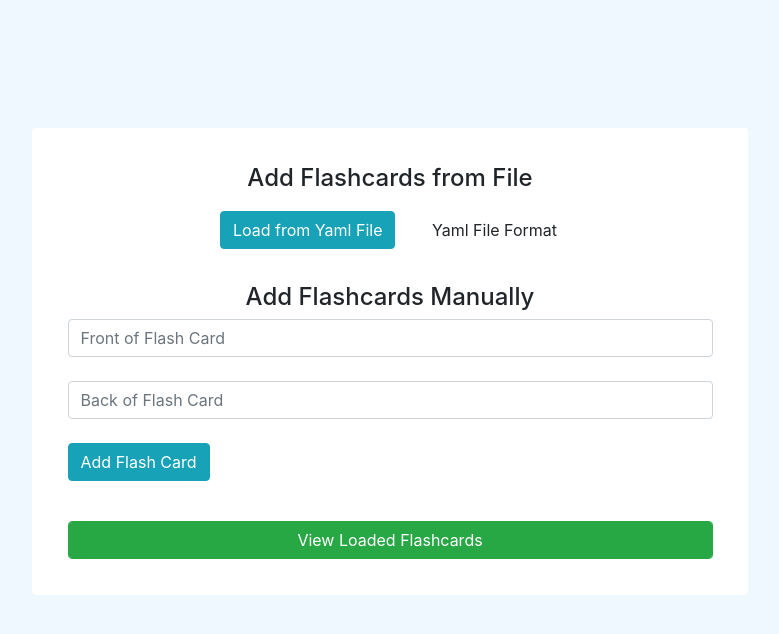
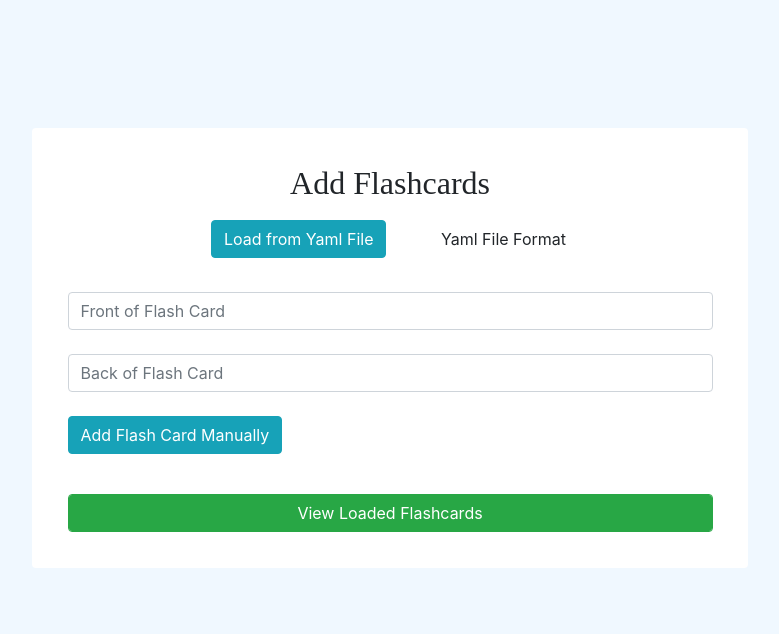
Before and after one commit to Ara225/react-flashcards, a React (Create React App) app: page / in a window 1280 px wide. Shown: the top 634 px of the page, without its empty margins (250-1029 px from the left). Built offline with nearby package versions, Linux system fonts and the light colour scheme.

Commit message:
Add main header, remove sub headers

```diff
--- a/src/App.js
+++ b/src/App.js
@@ -20,13 +20,13 @@ class FlashCardApp extends React.Component {
         return (
             <div class="container col-7" style={{"padding-top": "10%"}}>
                 <div class="rounded" style={{"backgroundColor": "white", "padding": "5%"}}>
-                    <h4 class="text-center">Add Flashcards from File</h4>
+                    <h2 className="text-center" style={{"fontFamily": "Segoe Script"}}>Add Flashcards</h2>
                     <div class="text-center">
                         <div class="fileUpload btn btn-info">
                             <span>Load from Yaml File</span>
                             <input id="uploadBtn" type="file" class="upload" onChange={this.handleFileSelect}/>
                         </div>
-                        &nbsp; &nbsp;
+                        &nbsp; &nbsp; &nbsp; &nbsp;
                         <button class="btn" onClick={function () {
                             alert('The required format of submitted yaml files is:\n\n ' +
                                 'SectionName:\n    Weight: 2\n    Description: blah blah\n    Key Knowledge Areas:\n        - Blah Blah\n    Examples:\n' +
@@ -38,14 +38,13 @@ class FlashCardApp extends React.Component {
                         </button>
                     </div>
                     <br />
-                    <h4 class="text-center">Add Flashcards Manually</h4>
                     <form onSubmit={this.handleSubmit} class="form-group">
                         <input class="form-control" id="new-flashcard-front" placeholder="Front of Flash Card" />
                         <br />
                         <input class="form-control" id="new-flashcard-back" placeholder="Back of Flash Card" />
                         <br />
                         <button class="btn btn-info">
-                            Add Flash Card
+                            Add Flash Card Manually
                         </button>
                     </form>
                     <br/>
```
